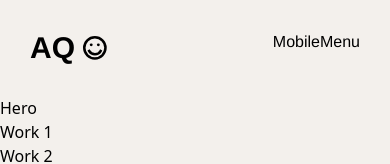
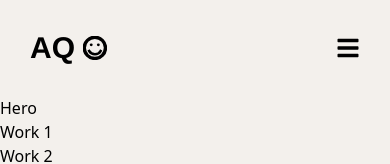
Before and after one commit to agabra23/aleynna-portfolio, a React (Vite) app: page / in a window 390 px wide. Shown: the top 164 px of the page. Built offline with nearby package versions, Linux system fonts and the light colour scheme.

Commit message:
Set mobile menu layout

```diff
--- a/package.json
+++ b/package.json
@@ -12,6 +12,7 @@
   "dependencies": {
     "react": "^18.2.0",
     "react-dom": "^18.2.0",
+    "react-icons": "^4.12.0",
     "react-router-dom": "^6.21.0"
   },
   "devDependencies": {
--- a/src/App.jsx
+++ b/src/App.jsx
@@ -10,7 +10,7 @@ import Footer from "./components/Footer";
 
 function App() {
   return (
-    <div className="min-h-screen w-full bg-offwhite">
+    <div className="relative overflow-x-hidden min-h-screen w-full bg-offwhite">
       <BrowserRouter>
         <NavBar />
         <Routes>
--- a/src/components/NavBar.jsx
+++ b/src/components/NavBar.jsx
@@ -1,9 +1,12 @@
-import React from "react";
+import React, { useState } from "react";
+import { FaBars } from "react-icons/fa";
+import { IoClose } from "react-icons/io5";
 
 const NavBar = () => {
+  const [mobileOpened, setMobileOpened] = useState(false);
   return (
-    <nav className=" flex justify-between mx-[30px] md:mx-[130px] font-helvetica py-[30px] md:py-[50px]">
-      <div className="text-3xl md:text-5xl flex gap-[8px] md:gap-[12px]">
+    <nav className=" flex justify-between mx-[30px] md:max-xl:mx-[60px] lg:mx-[130px] font-helvetica py-[30px] md:py-[50px]">
+      <div className="text-3xl md:text-5xl flex gap-[8px] md:gap-[12px] relative z-20">
         <h1 className="font-bold">AQ</h1>
         <div className="flex items-center">
           <svg
@@ -20,7 +23,7 @@ const NavBar = () => {
               cy="28.1814"
               r="25.1814"
               stroke="black"
-              strokeWidth="6"
+              strokeWidth="8"
             />
             <path
               d="M14.6533 35.6958C20.6722 45.5145 36.1104 45.9155 41.7079 35.6958"
@@ -32,8 +35,8 @@ const NavBar = () => {
         </div>
       </div>
       <ul className="hidden md:flex justify-end items-center gap-10">
-        <li>HOME</li>
-        <li className="flex items-center gap-2">
+        <li className="cursor-pointer">HOME</li>
+        <li className="flex items-center gap-2 cursor-pointer">
           <span>PROJECTS</span>
           <svg
             xmlns="http://www.w3.org/2000/svg"
@@ -42,13 +45,61 @@ const NavBar = () => {
             viewBox="0 0 17 13"
             fill="none"
           >
-            <path d="M1 1.5L8.5 10.5L16 1.5" stroke="black" stroke-width="2" />
+            <path d="M1 1.5L8.5 10.5L16 1.5" stroke="black" strokeWidth="2" />
           </svg>
         </li>
-        <li>ABOUT</li>
-        <li>PLAY</li>
+        <li className="cursor-pointer">ABOUT</li>
+        <li className="cursor-pointer">PLAY</li>
       </ul>
-      <div className="md:hidden">MobileMenu</div>
+      <div
+        onClick={() => setMobileOpened(!mobileOpened)}
+        className="md:hidden flex items-center text-2xl cursor-pointer relative z-20"
+      >
+        {mobileOpened ? (
+          <span className="">
+            <svg
+              width="1em"
+              height="1em"
+              viewBox="0 0 23 24"
+              fill="none"
+              xmlns="http://www.w3.org/2000/svg"
+            >
+              <path
+                fillRule="evenodd"
+                clipRule="evenodd"
+                d="M0 4.10448L3.60448 0.5L11.5 8.39552L19.3955 0.5L23 4.10448L14.9328 12L23 19.8955L19.3955 23.5L11.5 15.4328L3.60448 23.5L0 19.8955L7.89552 12L0 4.10448Z"
+                fill="black"
+              />
+            </svg>
+          </span>
+        ) : (
+          <FaBars />
+        )}
+      </div>
+      <div
+        className={`absolute bg-offwhite top-0 left-0 ${
+          mobileOpened ? "" : "translate-x-full"
+        } transition-all z-10 h-screen w-full flex flex-col justify-center items-center`}
+      >
+        <ul className="flex flex-col justify-start items-center gap-[70px] text-2xl">
+          <li className="cursor-pointer">HOME</li>
+          <li className="flex items-center gap-2 cursor-pointer relative">
+            <span>PROJECTS</span>
+            <svg
+              className="absolute right-0 translate-x-7"
+              xmlns="http://www.w3.org/2000/svg"
+              width=".8em"
+              height=".8em"
+              viewBox="0 0 17 13"
+              fill="none"
+            >
+              <path d="M1 1.5L8.5 10.5L16 1.5" stroke="black" strokeWidth="2" />
+            </svg>
+          </li>
+          <li className="cursor-pointer">ABOUT</li>
+          <li className="cursor-pointer">PLAY</li>
+        </ul>
+      </div>
     </nav>
   );
 };
```
Also changed, not shown: src/assets/mobile_close.svg (added), 1 other file (tests, documents, lock files or other folders).
